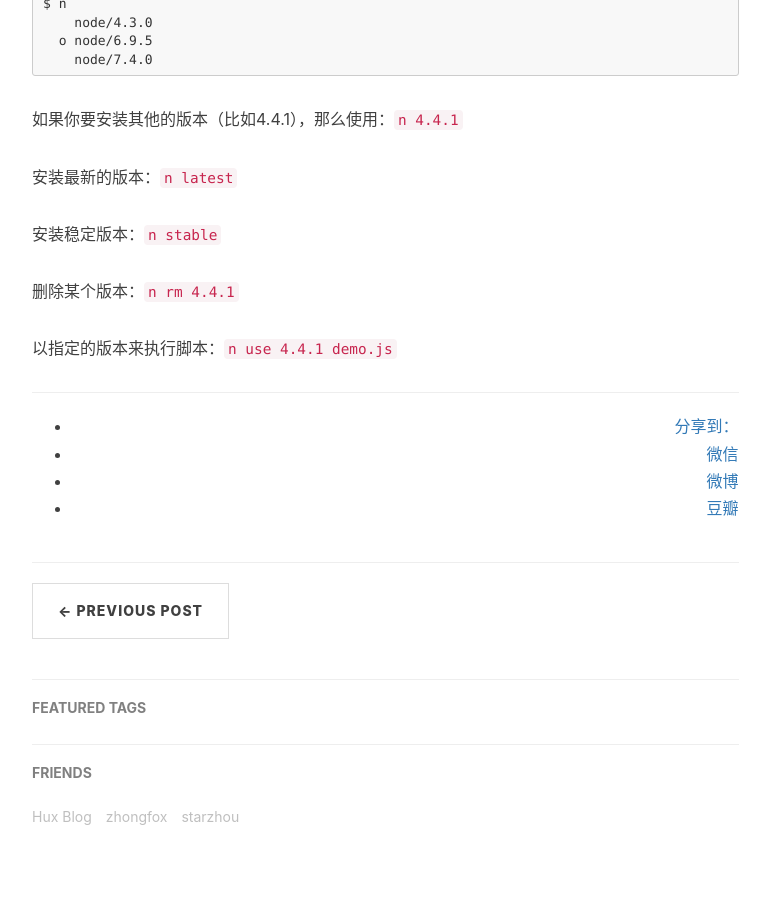
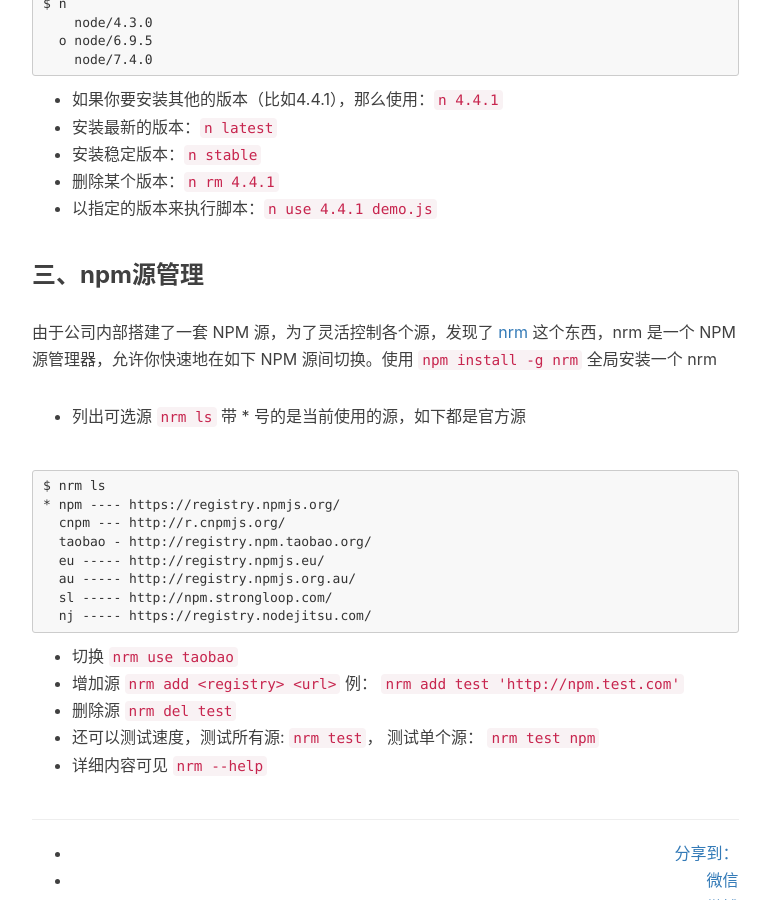
Before and after one commit to chenxiaotao/chenxiaotao.github.com, a Jekyll site: the page built from _posts/2017-02-17-node-install.markdown, in a window 1280 px wide and 900 px high, scrolled down 1119 px. Shown: the whole window, without its empty margins (233-1003 px from the left). Built offline with Jekyll 4.4.1, drawn with Linux system fonts in a browser that asks for light colours; nearby versions of some CDN libraries; comment, search, counter and statistics services are not loaded.

Commit message:
node环境搭建

```diff
--- a/_posts/2015-04-12-rails-etags.markdown
+++ b/_posts/2015-04-12-rails-etags.markdown
@@ -35,6 +35,7 @@
 
 ## 3.Rails中的ETag
 在Rails中，已经默认使用ETag机制，不需要额外操作，以下代码将自动使用Rails的默认ETag缓存机制
+
 ~~~ruby
 class PostsController < ApplicationController
   def show
@@ -52,6 +53,7 @@
 ~~~
 
 Rails生成响应内容，并根据生成的响应内容生成MD5 散列的ETag，类似下面：
+
 ~~~ ruby
 headers['ETag'] = Digest::MD5.hexdigest(body)
 ~~~
--- a/_posts/2017-02-17-node-install.markdown
+++ b/_posts/2017-02-17-node-install.markdown
@@ -20,18 +20,36 @@
 这意味着，我们在使用 n 管理 node 版本前，首先需要一个 node 环境。我们或者用 Homebrew 来安装一个 node `brew install node`，因为n本身是没法给你装的
 
 安装完成之后，直接输入n后输出当前已经安装的node版本以及正在使用的版本（前面有一个o），你可以通过移动上下方向键来选择要使用的版本，最后按回车生效
+
 ~~~
 $ n
     node/4.3.0
   ο node/6.9.5
     node/7.4.0
 ~~~
-如果你要安装其他的版本（比如4.4.1），那么使用：`n 4.4.1`
 
-安装最新的版本：`n latest`
+* 如果你要安装其他的版本（比如4.4.1），那么使用：`n 4.4.1`
+* 安装最新的版本：`n latest`
+* 安装稳定版本：`n stable`
+* 删除某个版本：`n rm 4.4.1`
+* 以指定的版本来执行脚本：`n use 4.4.1 demo.js`
 
-安装稳定版本：`n stable`
+### 三、npm源管理
+由于公司内部搭建了一套 NPM 源，为了灵活控制各个源，发现了 [nrm](https://github.com/Pana/nrm) 这个东西，nrm 是一个 NPM 源管理器，允许你快速地在如下 NPM 源间切换。使用 `npm install -g nrm` 全局安装一个 nrm
+* 列出可选源 `nrm ls` 带 * 号的是当前使用的源，如下都是官方源
 
-删除某个版本：`n rm 4.4.1`
-
-以指定的版本来执行脚本：`n use 4.4.1 demo.js`
+~~~
+$ nrm ls
+* npm ---- https://registry.npmjs.org/
+  cnpm --- http://r.cnpmjs.org/
+  taobao - http://registry.npm.taobao.org/
+  eu ----- http://registry.npmjs.eu/
+  au ----- http://registry.npmjs.org.au/
+  sl ----- http://npm.strongloop.com/
+  nj ----- https://registry.nodejitsu.com/
+~~~
+* 切换 `nrm use taobao`
+* 增加源 `nrm add  <registry> <url>` 例： `nrm add  test 'http://npm.test.com'`
+* 删除源 `nrm del test`
+* 还可以测试速度，测试所有源: `nrm test`， 测试单个源： `nrm test npm`
+* 详细内容可见 `nrm --help`
```
